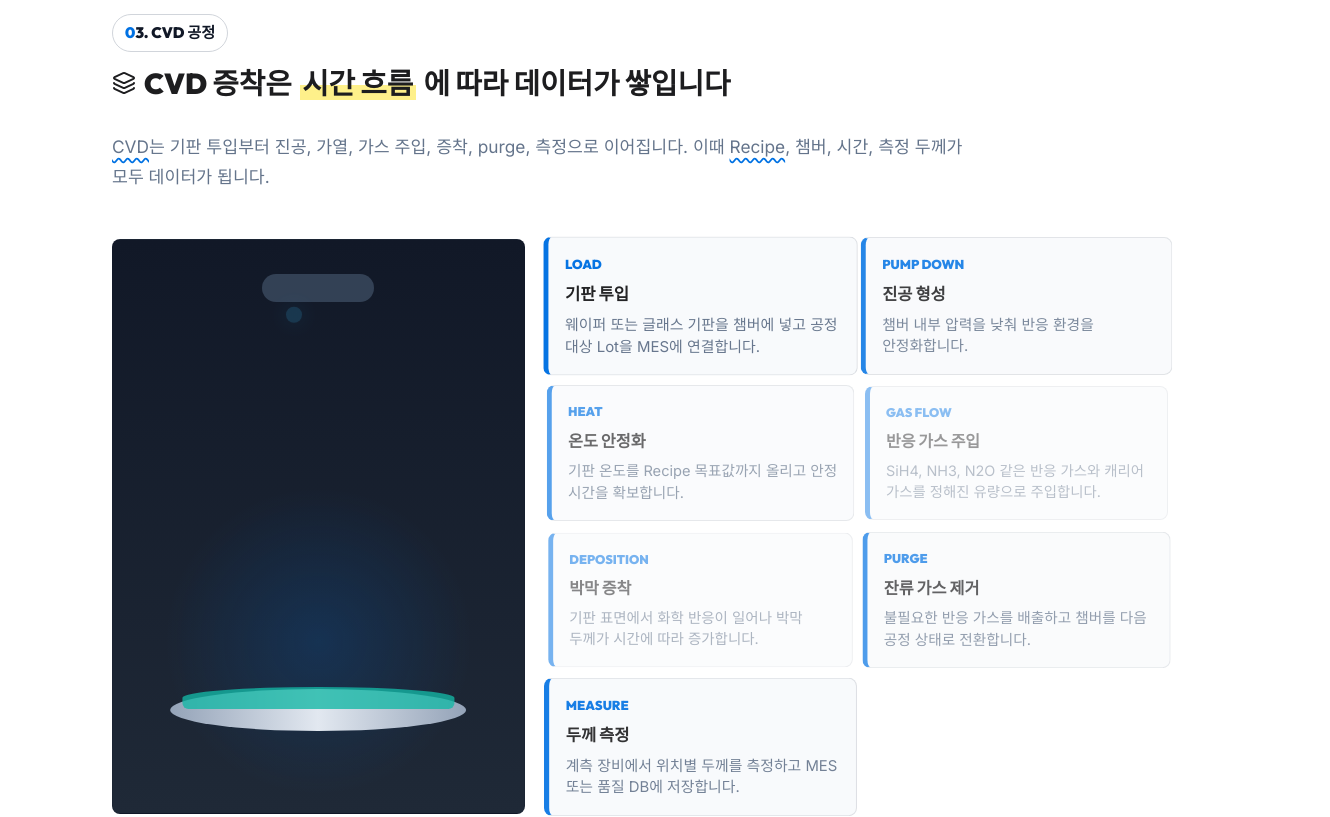
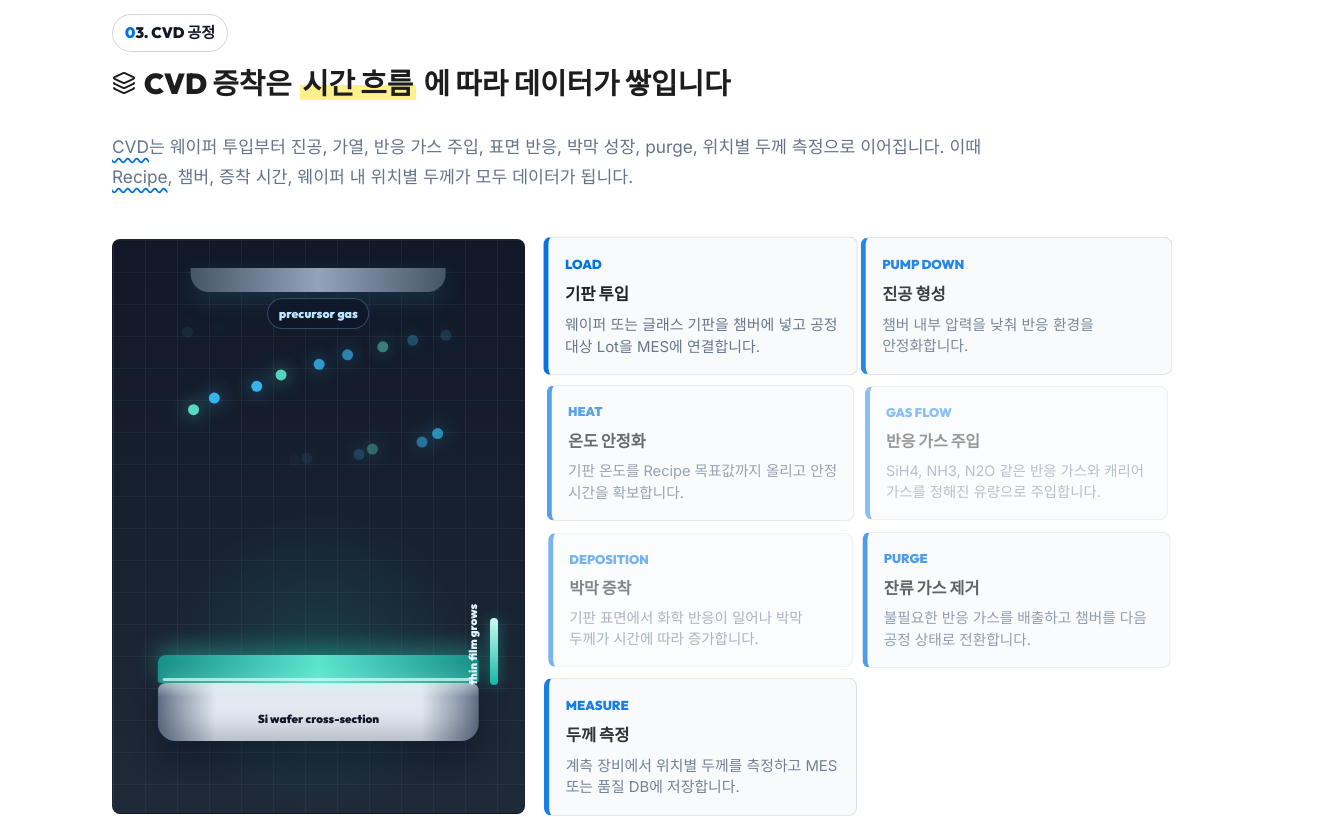
Before and after one commit to heekeunlee/lecture03, a React (Vite) app: page / in a window 1280 px wide. Shown: the part 2680-3497 px from the top of the page, 1330 px wide, since content can reach past the window. Built offline with nearby package versions, Linux system fonts and the light colour scheme.

Commit message:
Update wafer deposition visuals

```diff
--- a/src/App.tsx
+++ b/src/App.tsx
@@ -95,6 +95,16 @@ const thicknessData = Array.from({ length: 120 }, (_, index) => {
 });
 
 const datasetPreview = thicknessData.slice(0, 14);
+const waferPositions = ['C', 'N', 'E', 'S', 'W', 'NE', 'SE', 'SW', 'NW'];
+const depositionTimeSlices = [0, 8, 16, 24, 32, 40].map((minute, timeIndex) => (
+  waferPositions.map((position, positionIndex) => {
+    const radialBias = position === 'C' ? 0.03 : position.length === 1 ? -0.02 : -0.07;
+    const showerheadPattern = Math.sin((positionIndex + 1) * 1.7 + timeIndex * 0.8) * 0.025;
+    const lateDrift = timeIndex > 3 && ['NE', 'E', 'SE'].includes(position) ? 0.08 + timeIndex * 0.012 : 0;
+    const thickness = 0.35 + minute * 0.052 + radialBias + showerheadPattern + lateDrift;
+    return { position, thickness: Number(thickness.toFixed(3)) };
+  })
+));
 const avgThickness = thicknessData.reduce((sum, row) => sum + row.thickness, 0) / thicknessData.length;
 const maxThickness = Math.max(...thicknessData.map((row) => row.thickness));
 const minThickness = Math.min(...thicknessData.map((row) => row.thickness));
@@ -198,35 +208,38 @@ const antigravityMenuGuide = [
 
 const promptExamples = [
   {
-    title: '1차 지시: 데이터와 화면 뼈대 만들기',
-    body: `CVD 증착 두께 데이터 120개를 React 배열로 생성해줘.
-컬럼은 lot, chamber, zone, time, thickness이고 thickness 단위는 micrometer야.
-화면에는 평균, min/max, spec out count, chamber별 요약 카드가 있어야 해.`,
+    title: '1차 지시: 웨이퍼 기반 데이터와 화면 뼈대 만들기',
+    body: `단일 wafer lot의 CVD 증착 두께 측정 데이터를 React 배열로 생성해줘.
+컬럼은 lot, waferId, chamber, recipe, depositionTimeMin, waferPosition, radiusMm, thicknessMicrometer야.
+waferPosition은 C, N, E, S, W, NE, SE, SW, NW로 두고, 화면에는 평균, min/max, spec out count, chamber별 요약 카드가 있어야 해.`,
   },
   {
-    title: '2차 지시: 공정 의미를 더하기',
-    body: `MES, Lot, Recipe, CVD, Uniformity, Spec Limit 용어에 물결 밑줄을 넣고 hover 주석을 달아줘.
-수강생이 공정 용어를 모르는 상태에서도 데이터가 어떤 업무 의미인지 이해하게 만들어줘.`,
+    title: '2차 지시: 웨이퍼 공정 의미를 더하기',
+    body: `MES, Lot, Wafer ID, Recipe, CVD, Deposition Time, Wafer Position, Uniformity, Spec Limit 용어에 hover 주석을 달아줘.
+수강생이 wafer 내 center-edge 균일도와 시간별 박막 성장률이 어떤 업무 의미인지 이해하게 만들어줘.`,
   },
   {
-    title: '3차 지시: 엑셀로 어려운 시각화 만들기',
+    title: '3차 지시: 웨이퍼 단면과 위치별 시각화 만들기',
     body: `Excel 기본 차트처럼 막대/꺾은선만 쓰지 말고,
-wafer-zone heat strip, spec band timeline, chamber drift map, anomaly ribbon을 추가해줘.
-각 시각화 아래에는 “이 차트로 무엇을 판단하는지” 한 문장 설명을 붙여줘.`,
+wafer cross-section film growth animation, wafer position heatmap, spec band timeline, chamber drift map을 추가해줘.
+각 시각화 아래에는 center-edge uniformity, deposition rate, drift 의심 여부를 판단하는 문장을 붙여줘.`,
   },
   {
-    title: '4차 지시: 검증과 수정',
-    body: `npm run build를 실행해서 오류를 고쳐줘.
-모바일 화면에서 Antigravity 튜토리얼 영역이 겹치지 않게 반응형 CSS를 조정해줘.
-용어 툴팁이 카드 밖으로 너무 크게 튀어나오지 않게 해줘.`,
+    title: '4차 지시: pseudo-prompt로 동적 히트맵 추가',
+    body: `Pseudo-prompt:
+Given wafer positions [C,N,E,S,W,NE,SE,SW,NW] and deposition time slices [0,8,16,24,32,40] minutes,
+calculate thicknessMicrometer for each position and time.
+Render an animated wafer heatmap where each frame shows thickness distribution across the wafer.
+Use cooler colors for thin film, warmer colors for thick film, and highlight late-time NE/E/SE thickening as a possible showerhead or gas-flow non-uniformity.
+Add a time scrubber or auto-play animation, then run npm run build and fix layout issues.`,
   },
 ];
 
 const promptChecklist = [
-  '공정 배경: CVD 증착 두께를 왜 보는지 설명했는가?',
-  '데이터 구조: 컬럼명, 단위, 샘플 수, spec 기준을 명시했는가?',
-  '분석 기준: 평균, 범위, uniformity, drift, spec out을 구분했는가?',
-  '시각화 요구: 엑셀 기본 차트와 다른 표현 방식을 지정했는가?',
+  '공정 배경: 웨이퍼 CVD 증착 두께와 박막 균일도를 왜 보는지 설명했는가?',
+  '데이터 구조: waferId, position, radius, deposition time, 단위, spec 기준을 명시했는가?',
+  '분석 기준: 평균, 범위, center-edge uniformity, deposition rate, drift, spec out을 구분했는가?',
+  '시각화 요구: 웨이퍼 단면 성장, 위치별 히트맵, 시간별 변화처럼 엑셀 기본 차트와 다른 표현을 지정했는가?',
   '검증 조건: build, 모바일, 용어 주석, 차트 설명까지 확인시켰는가?',
 ];
 
@@ -325,32 +338,45 @@ const presentationSlides = [
   },
 ];
 
-const promptText = `역할: 당신은 CVD 공정 데이터 분석 대시보드를 만드는 제조 데이터 엔지니어입니다.
-입력: 120개 이상의 thickness dataset이 있고 단위는 micrometer입니다. 컬럼은 lot, chamber, zone, time, thickness입니다.
-작업: 1) 전체 평균/범위/Spec 이탈을 요약하고 2) chamber별 drift 3) zone별 uniformity 4) 시간 흐름에 따른 이상 패턴을 시각화하세요.
-시각화: Excel 기본 차트로 보기 어려운 wafer-zone heat strip, chamber drift map, spec band timeline, anomaly ribbon을 포함하세요.
-결과: 강의용 React 대시보드로 만들고 MES, Lot, Recipe, Uniformity 같은 용어에는 주석형 설명을 붙이세요.`;
+const promptText = `역할: 당신은 웨이퍼 CVD 공정 데이터 분석 대시보드를 만드는 제조 데이터 엔지니어입니다.
+입력: 단일 wafer lot 기준의 thickness dataset이 있고 단위는 micrometer입니다. 컬럼은 lot, waferId, chamber, recipe, depositionTimeMin, waferPosition, radiusMm, thicknessMicrometer입니다.
+작업: 1) 전체 평균/범위/Spec 이탈을 요약하고 2) chamber별 drift 3) wafer center-edge uniformity 4) 증착 시간에 따른 위치별 박막 성장 패턴을 시각화하세요.
+시각화: Excel 기본 차트로 보기 어려운 wafer cross-section film growth, wafer position heatmap, time-resolved thickness heatmap, chamber drift map, spec band timeline을 포함하세요.
+결과: 강의용 React 대시보드로 만들고 MES, Lot, Wafer ID, Recipe, Deposition Time, Uniformity 같은 용어에는 주석형 설명을 붙이세요.`;
 
 function CvdAnimation() {
   return (
     <div className="cvd-animation">
       <div className="chamber">
-        <div className="wafer" />
+        <div className="gas-inlet">precursor gas</div>
+        <div className="reaction-zone">
+          {Array.from({ length: 18 }, (_, index) => (
+            <motion.span
+              key={index}
+              className={index % 3 === 0 ? 'reactive radical' : 'reactive'}
+              animate={{ y: [0, 132], x: [0, index % 2 === 0 ? 10 : -10], opacity: [0, 0.95, 0] }}
+              transition={{ duration: 2.7, repeat: Infinity, delay: index * 0.14, ease: 'easeInOut' }}
+              style={{ left: `${12 + (index % 9) * 9}%` }}
+            />
+          ))}
+        </div>
         <motion.div
-          className="gas gas-a"
-          animate={{ y: [0, 112], opacity: [0, 1, 0] }}
-          transition={{ duration: 2.2, repeat: Infinity, ease: 'easeInOut' }}
+          className="film cross-section-film"
+          animate={{ height: [7, 34, 7] }}
+          transition={{ duration: 5.2, repeat: Infinity, ease: 'easeInOut' }}
         />
         <motion.div
-          className="gas gas-b"
-          animate={{ y: [0, 104], opacity: [0, 1, 0] }}
-          transition={{ duration: 2.2, repeat: Infinity, delay: 0.35, ease: 'easeInOut' }}
+          className="film-highlight"
+          animate={{ opacity: [0.45, 0.9, 0.45], scaleX: [0.88, 1, 0.88] }}
+          transition={{ duration: 5.2, repeat: Infinity, ease: 'easeInOut' }}
         />
-        <motion.div
-          className="film"
-          animate={{ height: [4, 22, 4] }}
-          transition={{ duration: 4.8, repeat: Infinity, ease: 'easeInOut' }}
-        />
+        <div className="wafer cross-section-wafer">
+          <span>Si wafer cross-section</span>
+        </div>
+        <div className="thickness-gauge">
+          <span>thin film grows</span>
+          <motion.i animate={{ height: [16, 82, 16] }} transition={{ duration: 5.2, repeat: Infinity, ease: 'easeInOut' }} />
+        </div>
       </div>
       <div className="cvd-steps">
         {cvdSteps.map((step, index) => (
@@ -365,6 +391,46 @@ function CvdAnimation() {
             <p>{step.detail}</p>
           </motion.div>
         ))}
+      </div>
+    </div>
+  );
+}
+
+function TimeResolvedWaferHeatmap() {
+  const min = Math.min(...depositionTimeSlices.flat().map((point) => point.thickness));
+  const max = Math.max(...depositionTimeSlices.flat().map((point) => point.thickness));
+
+  return (
+    <div className="time-wafer-heatmap">
+      <div className="heatmap-frames">
+        {depositionTimeSlices.map((slice, timeIndex) => (
+          <motion.div
+            className="heatmap-frame"
+            key={timeIndex}
+            animate={{ opacity: [0.25, 1, 0.25], scale: [0.96, 1.02, 0.96] }}
+            transition={{ duration: 8.4, repeat: Infinity, delay: timeIndex * 1.4 }}
+          >
+            <span className="frame-time">T+{timeIndex * 8}m</span>
+            <div className="mini-wafer-map">
+              {slice.map((point) => {
+                const hot = (point.thickness - min) / (max - min);
+                return (
+                  <i
+                    key={point.position}
+                    className={`pos-${point.position.toLowerCase()}`}
+                    style={{ backgroundColor: `rgb(${55 + hot * 195}, ${190 - hot * 105}, ${210 - hot * 170})` }}
+                    title={`${point.position}: ${point.thickness} micrometer`}
+                  />
+                );
+              })}
+            </div>
+          </motion.div>
+        ))}
+      </div>
+      <div className="heatmap-legend">
+        <span>thin</span>
+        <i />
+        <strong>thick</strong>
       </div>
     </div>
   );
@@ -581,9 +647,9 @@ export default function App() {
         <span className="section-label">03. CVD 공정</span>
         <h2><Layers3 size={24} /> CVD 증착은 <mark>시간 흐름</mark>에 따라 데이터가 쌓입니다</h2>
         <p className="section-intro">
-          <Term note="Chemical Vapor Deposition. 화학 반응으로 표면에 박막을 쌓는 증착 공정입니다.">CVD</Term>는 기판 투입부터 진공,
-          가열, 가스 주입, 증착, purge, 측정으로 이어집니다. 이때 <Term note="설비 조건 묶음. 온도, 압력, 가스 유량, 시간 등을 포함합니다.">Recipe</Term>,
-          챔버, 시간, 측정 두께가 모두 데이터가 됩니다.
+          <Term note="Chemical Vapor Deposition. 화학 반응으로 표면에 박막을 쌓는 증착 공정입니다.">CVD</Term>는 웨이퍼 투입부터 진공,
+          가열, 반응 가스 주입, 표면 반응, 박막 성장, purge, 위치별 두께 측정으로 이어집니다. 이때
+          <Term note="설비 조건 묶음. 온도, 압력, 가스 유량, 시간 등을 포함합니다."> Recipe</Term>, 챔버, 증착 시간, 웨이퍼 내 위치별 두께가 모두 데이터가 됩니다.
         </p>
         <CvdAnimation />
       </section>
@@ -833,6 +899,11 @@ export default function App() {
               <ZoneUniformity />
               <p>Center, Middle, Edge 위치별 평균 차이로 막 균일도 문제를 빠르게 봅니다.</p>
             </div>
+            <div className="viz-card large">
+              <h3><Layers3 size={18} /> Time-resolved wafer heatmap</h3>
+              <TimeResolvedWaferHeatmap />
+              <p>증착 시간이 늘어날수록 웨이퍼 내 위치별 두께 분포가 어떻게 변하는지 동적으로 비교합니다.</p>
+            </div>
             <div className="viz-card">
               <h3><Search size={18} /> Risk lot ranking</h3>
               <RiskLotRanking />
--- a/src/index.css
+++ b/src/index.css
@@ -515,60 +515,137 @@ section h2 {
   border: 1px solid rgba(15, 23, 42, 0.16);
   border-radius: 8px;
   background:
-    radial-gradient(circle at 50% 70%, rgba(0, 113, 227, 0.18), transparent 34%),
+    linear-gradient(90deg, rgba(148, 163, 184, 0.08) 1px, transparent 1px),
+    linear-gradient(180deg, rgba(148, 163, 184, 0.08) 1px, transparent 1px),
+    radial-gradient(circle at 50% 74%, rgba(20, 184, 166, 0.18), transparent 32%),
     linear-gradient(180deg, #111827 0%, #1f2937 100%);
+  background-size: 32px 32px, 32px 32px, auto, auto;
 }
 
 .chamber::before {
   position: absolute;
-  top: 34px;
+  top: 28px;
   left: 50%;
-  width: 112px;
-  height: 28px;
-  border-radius: 999px;
-  background: #334155;
+  width: 62%;
+  height: 24px;
+  border-radius: 0 0 18px 18px;
+  background: linear-gradient(90deg, #475569, #94a3b8, #475569);
+  box-shadow: 0 8px 24px rgba(56, 189, 248, 0.16);
   content: "";
   transform: translateX(-50%);
+}
+
+.gas-inlet {
+  position: absolute;
+  top: 58px;
+  left: 50%;
+  z-index: 3;
+  border: 1px solid rgba(125, 211, 252, 0.28);
+  border-radius: 999px;
+  background: rgba(15, 23, 42, 0.78);
+  padding: 0.3rem 0.65rem;
+  color: #bae6fd;
+  font-size: 0.76rem;
+  font-weight: 900;
+  transform: translateX(-50%);
+}
+
+.reaction-zone {
+  position: absolute;
+  inset: 84px 26px 122px;
+  z-index: 2;
+}
+
+.reactive {
+  position: absolute;
+  top: 0;
+  width: 11px;
+  height: 11px;
+  border-radius: 999px;
+  background: #38bdf8;
+  box-shadow: 0 0 18px rgba(56, 189, 248, 0.72);
+}
+
+.reactive.radical {
+  background: #5eead4;
+  box-shadow: 0 0 18px rgba(94, 234, 212, 0.78);
 }
 
 .wafer {
   position: absolute;
   left: 50%;
-  bottom: 82px;
-  width: 72%;
-  height: 42px;
-  border-radius: 50%;
-  background: linear-gradient(90deg, #94a3b8, #e2e8f0, #94a3b8);
+  bottom: 72px;
+  width: 78%;
+  height: 58px;
+  border-radius: 8px 8px 18px 18px;
+  background:
+    linear-gradient(180deg, rgba(255, 255, 255, 0.42), transparent 24%),
+    linear-gradient(90deg, #64748b, #e2e8f0 18% 82%, #64748b);
+  box-shadow: inset 0 -13px 20px rgba(15, 23, 42, 0.2), 0 18px 30px rgba(2, 6, 23, 0.32);
   transform: translateX(-50%);
+}
+
+.cross-section-wafer span {
+  position: absolute;
+  left: 50%;
+  bottom: 12px;
+  color: #0f172a;
+  font-size: 0.72rem;
+  font-weight: 900;
+  transform: translateX(-50%);
+  white-space: nowrap;
 }
 
 .film {
   position: absolute;
   left: 50%;
-  bottom: 104px;
-  width: 66%;
-  border-radius: 50% 50% 6px 6px;
-  background: rgba(20, 184, 166, 0.78);
+  bottom: 130px;
+  z-index: 4;
+  width: 78%;
+  border-radius: 8px 8px 3px 3px;
+  background:
+    linear-gradient(90deg, rgba(20, 184, 166, 0.72), rgba(94, 234, 212, 0.96), rgba(20, 184, 166, 0.72));
+  box-shadow: 0 -8px 22px rgba(45, 212, 191, 0.38);
   transform: translateX(-50%);
 }
 
-.gas {
+.film-highlight {
   position: absolute;
-  top: 62px;
-  width: 16px;
-  height: 16px;
-  border-radius: 999px;
-  background: #38bdf8;
-  box-shadow: 0 0 20px rgba(56, 189, 248, 0.7);
-}
-
-.gas-a {
-  left: 42%;
-}
-
-.gas-b {
-  left: 56%;
-  background: #5eead4;
+  left: 11%;
+  right: 11%;
+  bottom: 132px;
+  z-index: 5;
+  height: 3px;
+  border-radius: 999px;
+  background: #ccfbf1;
+  box-shadow: 0 0 14px rgba(204, 251, 241, 0.8);
+}
+
+.thickness-gauge {
+  position: absolute;
+  right: 24px;
+  bottom: 128px;
+  z-index: 6;
+  display: grid;
+  grid-template-columns: auto 10px;
+  align-items: end;
+  gap: 0.45rem;
+  color: #e0f2fe;
+  font-size: 0.72rem;
+  font-weight: 900;
+}
+
+.thickness-gauge span {
+  writing-mode: vertical-rl;
+  transform: rotate(180deg);
+}
+
+.thickness-gauge i {
+  display: block;
+  width: 8px;
+  border-radius: 999px;
+  background: linear-gradient(180deg, #ccfbf1, #14b8a6);
+  box-shadow: 0 0 14px rgba(20, 184, 166, 0.56);
 }
 
 .cvd-steps {
@@ -1074,6 +1151,85 @@ section h2 {
 
 .zone-uniformity i.minus {
   background: #be123c;
+}
+
+.time-wafer-heatmap {
+  display: grid;
+  gap: 1rem;
+  margin: 1rem 0;
+}
+
+.heatmap-frames {
+  display: grid;
+  grid-template-columns: repeat(3, minmax(0, 1fr));
+  gap: 0.8rem;
+}
+
+.heatmap-frame {
+  position: relative;
+  min-height: 150px;
+  border: 1px solid var(--border);
+  border-radius: 8px;
+  background: linear-gradient(135deg, #f8fafc, #eef6ff);
+  padding: 0.75rem;
+}
+
+.frame-time {
+  display: inline-block;
+  margin-bottom: 0.35rem;
+  border-radius: 999px;
+  background: #0f172a;
+  padding: 0.22rem 0.48rem;
+  color: #ffffff;
+  font-size: 0.72rem;
+  font-weight: 900;
+}
+
+.mini-wafer-map {
+  position: relative;
+  width: min(112px, 72%);
+  aspect-ratio: 1;
+  margin: 0.15rem auto 0;
+  border: 2px solid rgba(15, 23, 42, 0.18);
+  border-radius: 999px;
+  background:
+    radial-gradient(circle at 50% 50%, rgba(255, 255, 255, 0.92), transparent 62%),
+    #dbeafe;
+  box-shadow: inset -10px -12px 18px rgba(15, 23, 42, 0.12);
+}
+
+.mini-wafer-map i {
+  position: absolute;
+  width: 26%;
+  aspect-ratio: 1;
+  border-radius: 999px;
+  box-shadow: 0 0 0 1px rgba(255, 255, 255, 0.75);
+}
+
+.mini-wafer-map .pos-c { left: 37%; top: 37%; }
+.mini-wafer-map .pos-n { left: 37%; top: 10%; }
+.mini-wafer-map .pos-e { right: 10%; top: 37%; }
+.mini-wafer-map .pos-s { left: 37%; bottom: 10%; }
+.mini-wafer-map .pos-w { left: 10%; top: 37%; }
+.mini-wafer-map .pos-ne { right: 18%; top: 18%; }
+.mini-wafer-map .pos-se { right: 18%; bottom: 18%; }
+.mini-wafer-map .pos-sw { left: 18%; bottom: 18%; }
+.mini-wafer-map .pos-nw { left: 18%; top: 18%; }
+
+.heatmap-legend {
+  display: grid;
+  grid-template-columns: auto 1fr auto;
+  align-items: center;
+  gap: 0.7rem;
+  color: var(--text-secondary);
+  font-size: 0.82rem;
+  font-weight: 900;
+}
+
+.heatmap-legend i {
+  height: 12px;
+  border-radius: 999px;
+  background: linear-gradient(90deg, rgb(55, 190, 210), rgb(250, 85, 40));
 }
 
 .risk-ranking div {
```
